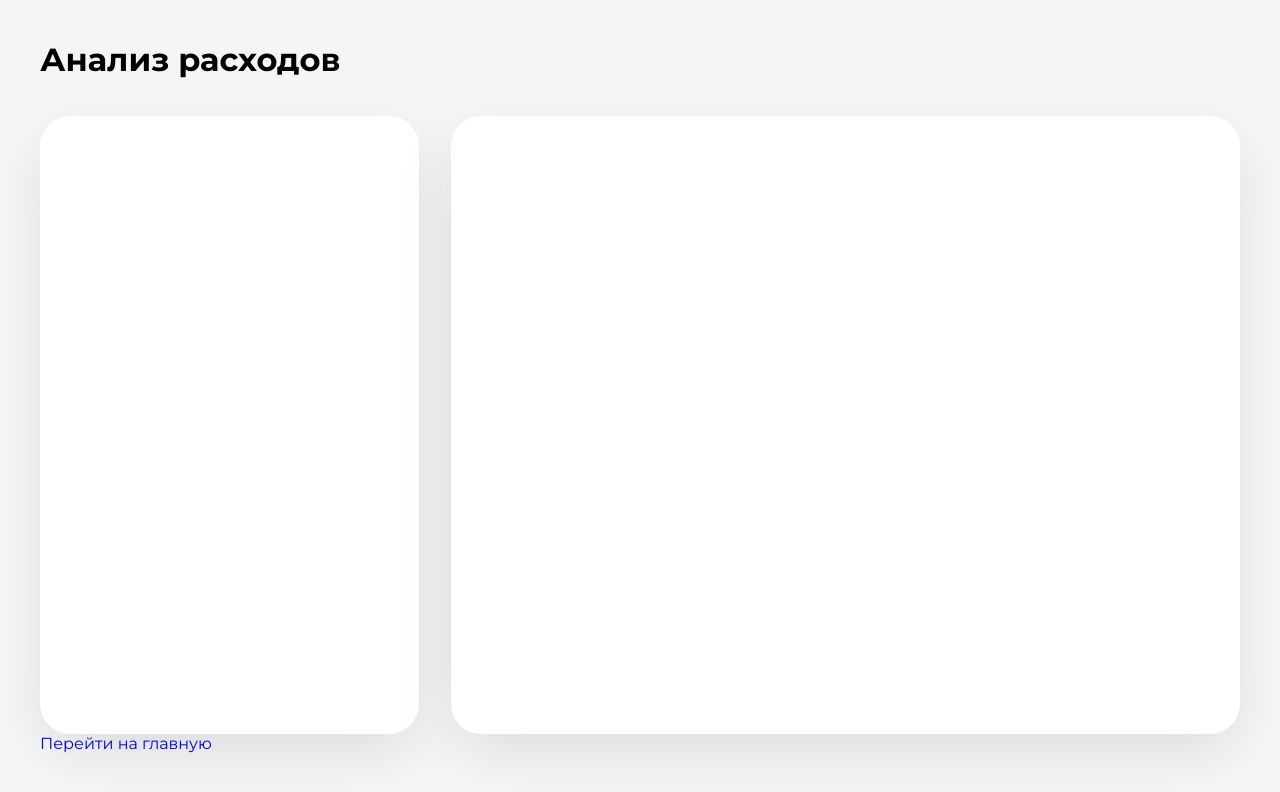
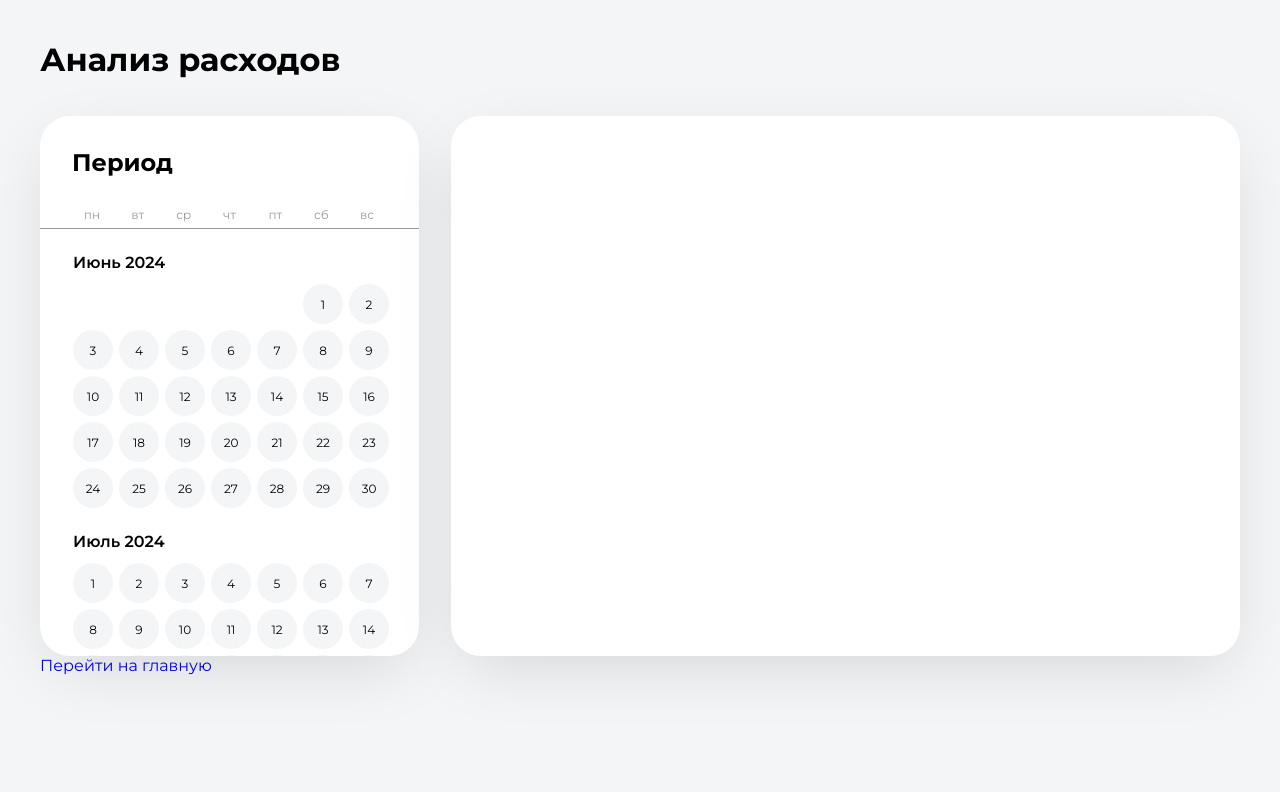
Before and after one commit to kors-ak/skypro-wallet, a React (Vite) app: page /analytics in a window 1280 px wide. Shown: the top 792 px of the page. Built offline with nearby package versions, Linux system fonts and the light colour scheme.

Commit message:
feat: добавляет Календарь и интегрирует его в Аналитику

```diff
--- a/src/components/Analytics/Analytics.jsx
+++ b/src/components/Analytics/Analytics.jsx
@@ -1,5 +1,6 @@
 import { Link } from 'react-router-dom'
 import { SContent, SHeading, SMain } from './Analytics.styled'
+import Calendar from '../Calendar/Calendar'
 
 const Analytics = () => {
   return (
@@ -9,19 +10,11 @@ const Analytics = () => {
         <SHeading>Анализ расходов</SHeading>
 
         <SContent>
+          <Calendar />
           <div
             style={{
               backgroundColor: '#fff',
-              minHeight: '618px',
-              borderRadius: '30px',
-              boxShadow: '0px 20px 67px -12px rgba(0, 0, 0, 0.13)',
-            }}
-          ></div>{' '}
-          {/* @TODO: заменить на компонент с календарем */}
-          <div
-            style={{
-              backgroundColor: '#fff',
-              minHeight: '618px',
+              minHeight: '540px',
               borderRadius: '30px',
               boxShadow: '0px 20px 67px -12px rgba(0, 0, 0, 0.13)',
             }}
--- /dev/null
+++ b/src/components/Calendar/Calendar.jsx
@@ -0,0 +1,90 @@
+import {
+  SCalendar,
+  SContent,
+  SDay,
+  SDays,
+  SMonth,
+  SMonthTitle,
+  STitle,
+  SWeekday,
+  SWeekdays,
+} from './Calendar.styled'
+import {
+  getMonthDays,
+  getMonths,
+  isBetween,
+  isSameDay,
+  WEEK_DAYS,
+} from './utils'
+import { data } from '../../data'
+import { useState } from 'react'
+
+const Calendar = () => {
+  const months = getMonths(data)
+
+  const [range, setRange] = useState({
+    start: null,
+    end: null,
+  })
+
+  const handleSelect = (date) => {
+    if (!range.start || (range.start && range.end)) {
+      setRange({
+        start: date,
+        end: null,
+      })
+
+      return
+    }
+
+    if (date < range.start) {
+      setRange({
+        start: date,
+        end: range.start,
+      })
+
+      return
+    }
+
+    setRange({
+      start: range.start,
+      end: date,
+    })
+  }
+
+  return (
+    <SCalendar>
+      <STitle>Период</STitle>
+      <SWeekdays>
+        {WEEK_DAYS.map((day) => (
+          <SWeekday key={day}>{day}</SWeekday>
+        ))}
+      </SWeekdays>
+      <SContent>
+        {months.map((month) => (
+          <SMonth key={month.title}>
+            <SMonthTitle>{month.title}</SMonthTitle>
+
+            <SDays>
+              {getMonthDays(month.year, month.month).map((day, index) => (
+                <SDay
+                  key={index}
+                  onClick={() => day && handleSelect(day)}
+                  $selected={
+                    isSameDay(day, range.start) ||
+                    isSameDay(day, range.end) ||
+                    isBetween(day, range.start, range.end)
+                  }
+                >
+                  {day && day.getDate()}
+                </SDay>
+              ))}
+            </SDays>
+          </SMonth>
+        ))}
+      </SContent>
+    </SCalendar>
+  )
+}
+
+export default Calendar
--- /dev/null
+++ b/src/components/Calendar/Calendar.styled.js
@@ -0,0 +1,70 @@
+import styled from 'styled-components'
+
+export const SCalendar = styled.div`
+  background-color: #fff;
+  border-radius: 30px;
+  box-shadow: 0px 20px 67px -12px rgba(0, 0, 0, 0.13);
+`
+export const STitle = styled.h2`
+  margin: 32px 32px 24px 32px;
+  font-weight: 700;
+  font-size: 24px;
+`
+export const SWeekdays = styled.div`
+  border-bottom: 0.5px solid rgb(153, 153, 153);
+  padding: 0 32px;
+  display: flex;
+  gap: 6px;
+`
+export const SWeekday = styled.div`
+  width: 40px;
+  height: 27px;
+  display: flex;
+  align-items: center;
+  justify-content: center;
+
+  color: rgb(153, 153, 153);
+  font-weight: 400;
+  font-size: 12px;
+`
+export const SContent = styled.div`
+  height: 427px;
+  overflow-y: auto;
+  padding: 24px 33px;
+`
+export const SMonth = styled.div`
+  margin-bottom: 24px;
+`
+export const SMonthTitle = styled.h3`
+  margin-bottom: 12px;
+  font-weight: 600;
+  font-size: 16px;
+`
+export const SDays = styled.div`
+  display: grid;
+  grid-template-columns: repeat(7, 1fr);
+  gap: 6px;
+`
+export const SDay = styled.button`
+  width: 40px;
+  height: 40px;
+  border-radius: 50%;
+  border: none;
+  cursor: pointer;
+  transition: 0.1s;
+  font-size: 12px;
+  font-weight: 400;
+
+  background: ${({ $selected }) =>
+    $selected ? 'rgb(241, 235, 253)' : 'rgb(244, 245, 246)'};
+  color: ${({ $selected }) =>
+    $selected ? 'rgb(115, 52, 234)' : 'rgb(0, 0, 0)'};
+
+  &:empty {
+    visibility: hidden;
+  }
+
+  &:hover {
+    background: rgb(248, 249, 252);
+  }
+`
--- /dev/null
+++ b/src/components/Calendar/utils.js
@@ -0,0 +1,80 @@
+const MONTHS = [
+  'Январь',
+  'Февраль',
+  'Март',
+  'Апрель',
+  'Май',
+  'Июнь',
+  'Июль',
+  'Август',
+  'Сентябрь',
+  'Октябрь',
+  'Ноябрь',
+  'Декабрь',
+]
+
+export const WEEK_DAYS = ['пн', 'вт', 'ср', 'чт', 'пт', 'сб', 'вс']
+
+export function getMonths(data) {
+  if (!data.length) return []
+
+  const dates = data.map(({ date }) => new Date(date)).sort((a, b) => a - b)
+
+  const first = new Date(dates[0].getFullYear(), dates[0].getMonth(), 1)
+
+  const last = new Date(dates.at(-1).getFullYear(), dates.at(-1).getMonth(), 1)
+
+  const months = []
+
+  const current = new Date(first)
+
+  while (current <= last) {
+    months.push({
+      year: current.getFullYear(),
+      month: current.getMonth(),
+      title: `${MONTHS[current.getMonth()]} ${current.getFullYear()}`,
+    })
+
+    current.setMonth(current.getMonth() + 1)
+  }
+
+  return months
+}
+
+export function getMonthDays(year, month) {
+  const firstDay = new Date(year, month, 1)
+
+  const lastDay = new Date(year, month + 1, 0)
+
+  let weekDay = firstDay.getDay()
+
+  if (weekDay === 0) weekDay = 7
+
+  const cells = []
+
+  for (let i = 1; i < weekDay; i++) {
+    cells.push(null)
+  }
+
+  for (let day = 1; day <= lastDay.getDate(); day++) {
+    cells.push(new Date(year, month, day))
+  }
+
+  return cells
+}
+
+export function isSameDay(a, b) {
+  if (!a || !b) return false
+
+  return (
+    a.getFullYear() === b.getFullYear() &&
+    a.getMonth() === b.getMonth() &&
+    a.getDate() === b.getDate()
+  )
+}
+
+export const isBetween = (date, start, end) => {
+  if (!date || !start || !end) return false
+
+  return date >= start && date <= end
+}
```
